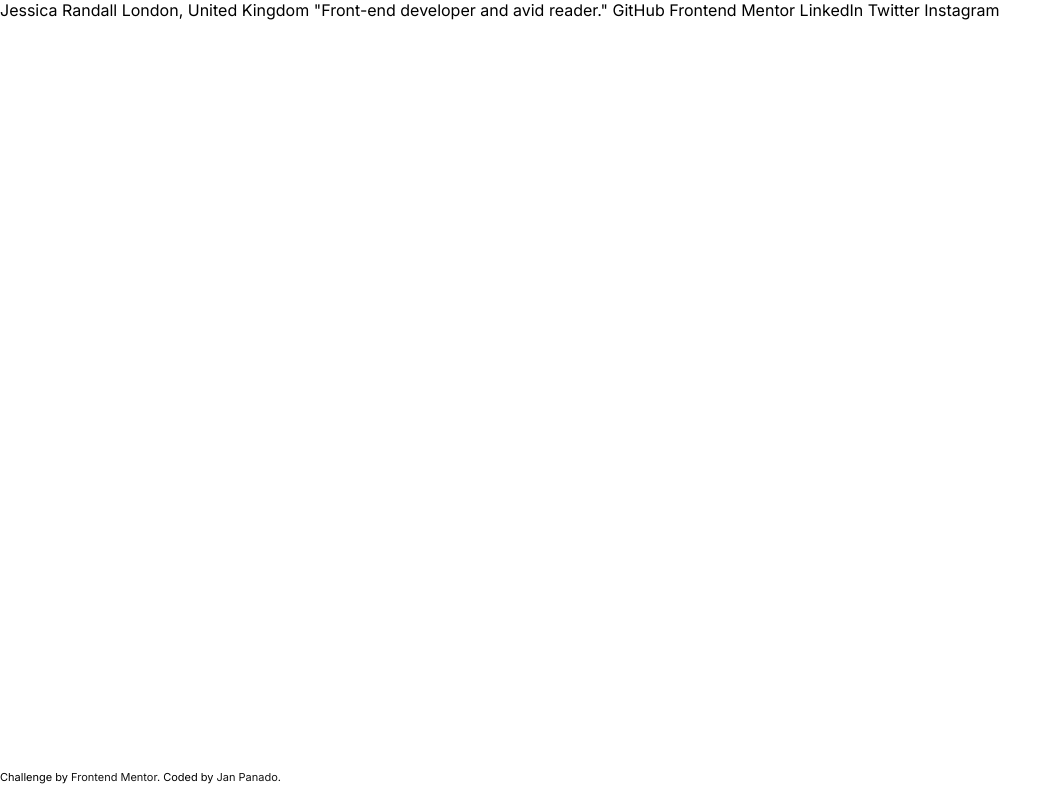
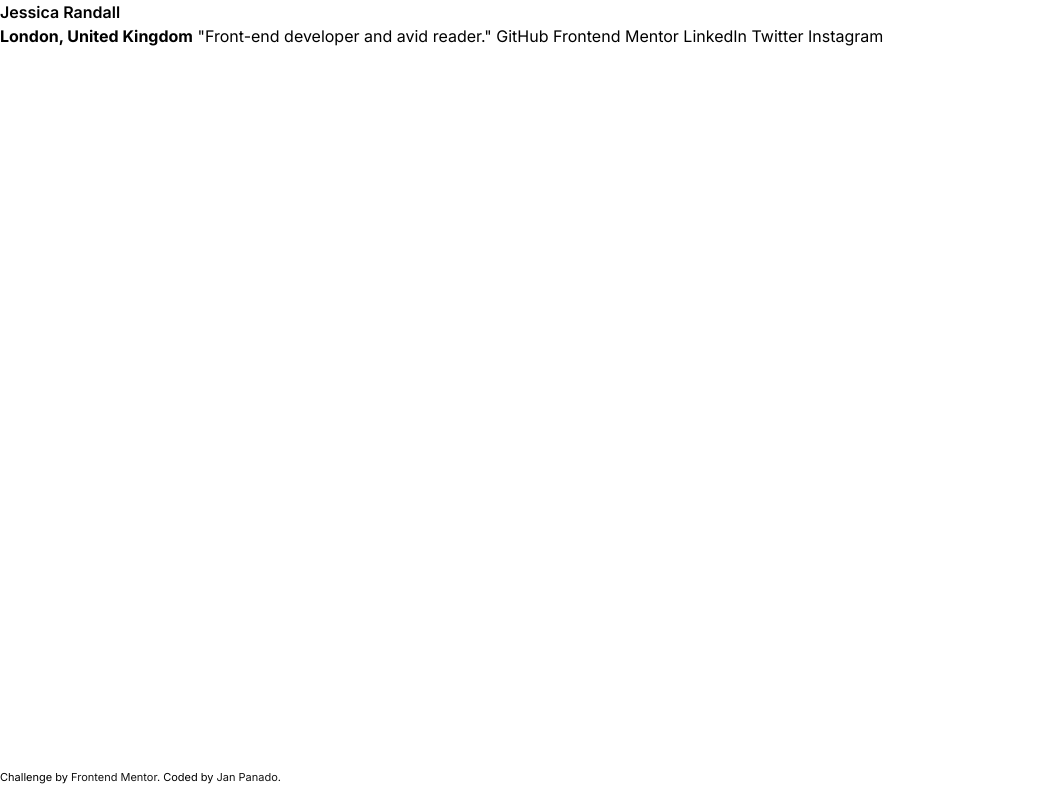
Before and after one commit to Negligence/social-links-profile, a website: page index.html in a window 1280 px wide. Shown: the whole page, without its empty margins (0-1062 px from the left). Drawn offline with Linux system fonts and the light colour scheme.

Commit message:
applied text-preset classes scss issue rem() not compiling

```diff
--- a/index.html
+++ b/index.html
@@ -17,15 +17,22 @@
 </head>
 <body>
 
-  Jessica Randall
-  London, United Kingdom
-  "Front-end developer and avid reader."
+  <main>
 
-  GitHub
-  Frontend Mentor
-  LinkedIn
-  Twitter
-  Instagram
+    <article>
+
+      <h1 class="text-preset-1">Jessica Randall</h1>
+      <span class="text-preset-2-bold">London, United Kingdom</span>
+      <span class="text-preset-2">"Front-end developer and avid reader."</span>
+      GitHub
+      Frontend Mentor
+      LinkedIn
+      Twitter
+      Instagram
+
+    </article>
+
+  </main>
 
   <footer class="attribution">
     Challenge by <a href="https://www.frontendmentor.io/challenges/social-links-profile-UG32l9m6dQ" target="_blank">Frontend Mentor</a>.
--- a/source/sass/styles.scss
+++ b/source/sass/styles.scss
@@ -72,7 +72,7 @@ body {
 /* #region Reusable CSS */
 .text-preset-1 {
   font-size: var(--fz-1);
-  font-weight: var(--fw-bold);
+  font-weight: var(--fw-semi-bold);
   line-height: var(--lh);
 }
 
```
Also changed, not shown: source/index.html (+15 -8 lines), assets/css/styles.css, source/assets/css/styles.css.
